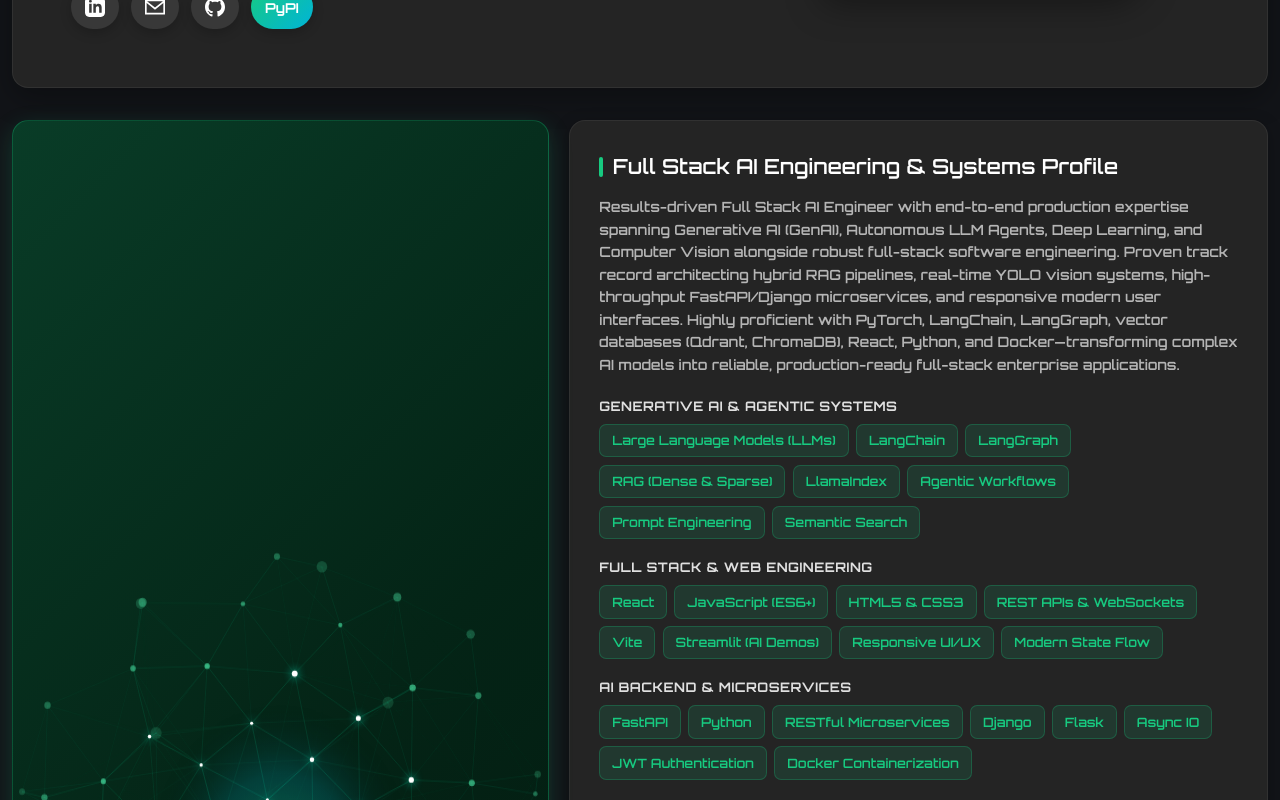
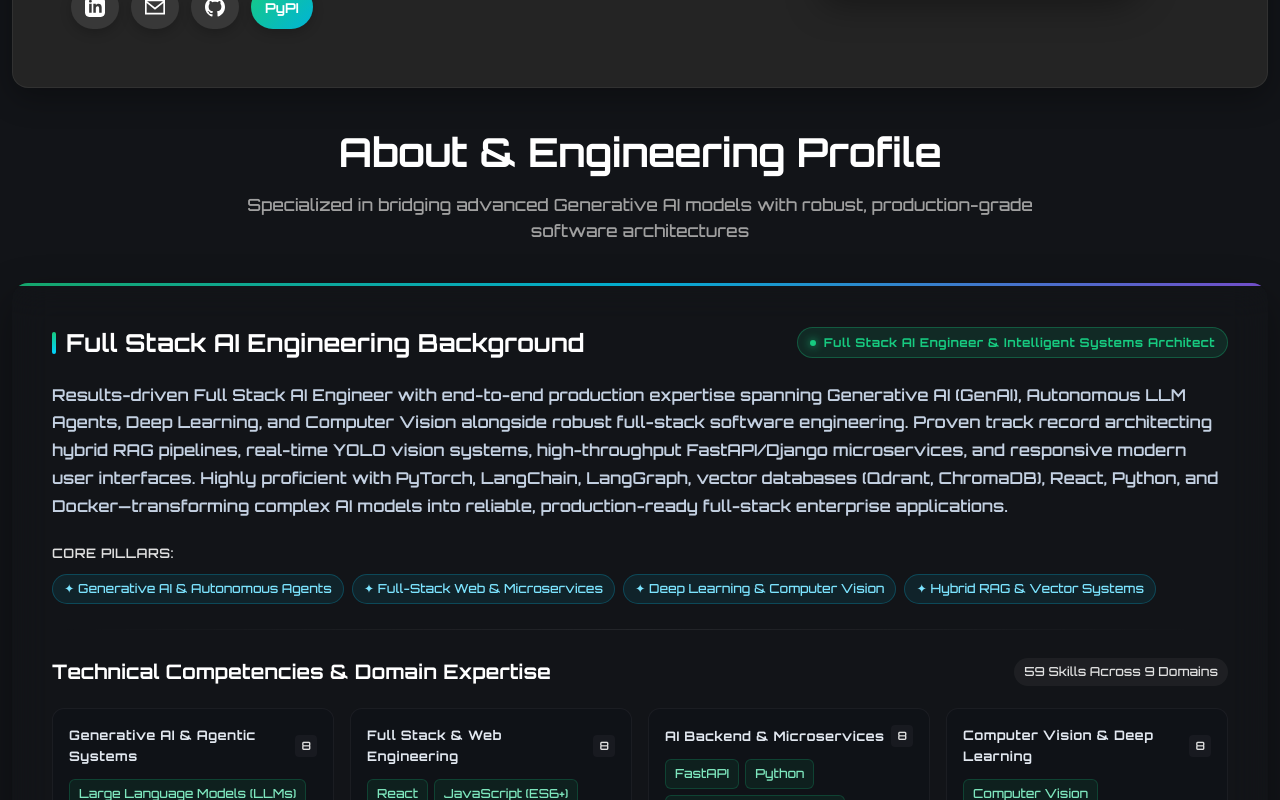
Before and after one commit to JOBIN456/PortFolio, a React (Vite) app: page / in a window 1280 px wide. Shown: the part 520-1320 px from the top of the page. Built offline with nearby package versions, Linux system fonts and the light colour scheme; the HTML template or start-up script is replaced by a standard one.

Commit message:
feat: add global styles and About component for portfolio

```diff
--- a/src/components/About.jsx
+++ b/src/components/About.jsx
@@ -1,222 +1,66 @@
-import React, { useEffect, useRef } from 'react';
+import React from 'react';
 import { portfolioData } from '../data/portfolioData';
-
-function Ai3DNeuralSphere() {
-  const canvasRef = useRef(null);
-  const mouseRef = useRef({ x: 0, y: 0, isHovered: false });
-
-  useEffect(() => {
-    const canvas = canvasRef.current;
-    if (!canvas) return;
-    const ctx = canvas.getContext('2d');
-    let animationFrameId;
-
-    const resizeCanvas = () => {
-      const rect = canvas.getBoundingClientRect();
-      canvas.width = rect.width * (window.devicePixelRatio || 1);
-      canvas.height = rect.height * (window.devicePixelRatio || 1);
-      ctx.scale(window.devicePixelRatio || 1, window.devicePixelRatio || 1);
-    };
-
-    resizeCanvas();
-    window.addEventListener('resize', resizeCanvas);
-
-    // Create 3D spherical points (Fibonacci sphere distribution for perfect distribution)
-    const numPoints = 65;
-    const points = [];
-    const phi = Math.PI * (3 - Math.sqrt(5)); // Golden angle
-
-    for (let i = 0; i < numPoints; i++) {
-      const y = 1 - (i / (numPoints - 1)) * 2; // y goes from 1 to -1
-      const radiusAtY = Math.sqrt(1 - y * y); // radius at y
-      const theta = phi * i; // golden angle increment
-
-      const x = Math.cos(theta) * radiusAtY;
-      const z = Math.sin(theta) * radiusAtY;
-
-      points.push({
-        x,
-        y,
-        z,
-        baseRadius: 1.8 + Math.random() * 1.5,
-      });
-    }
-
-    let rotX = 0.4;
-    let rotY = 0.6;
-    let rotZ = 0.2;
-    let time = 0;
-
-    const onMouseMove = (e) => {
-      const rect = canvas.getBoundingClientRect();
-      const nx = (e.clientX - rect.left) / rect.width - 0.5;
-      const ny = (e.clientY - rect.top) / rect.height - 0.5;
-      mouseRef.current = { x: nx * 3, y: ny * 3, isHovered: true };
-    };
-
-    const onMouseLeave = () => {
-      mouseRef.current.isHovered = false;
-    };
-
-    const onTouchMove = (e) => {
-      if (!e.touches || e.touches.length === 0) return;
-      const rect = canvas.getBoundingClientRect();
-      const nx = (e.touches[0].clientX - rect.left) / rect.width - 0.5;
-      const ny = (e.touches[0].clientY - rect.top) / rect.height - 0.5;
-      mouseRef.current = { x: nx * 3, y: ny * 3, isHovered: true };
-    };
-
-    const onTouchEnd = () => {
-      mouseRef.current.isHovered = false;
-    };
-
-    canvas.addEventListener('mousemove', onMouseMove);
-    canvas.addEventListener('mouseleave', onMouseLeave);
-    canvas.addEventListener('touchmove', onTouchMove, { passive: true });
-    canvas.addEventListener('touchend', onTouchEnd);
-
-    const render = () => {
-      time += 0.025;
-      const rect = canvas.getBoundingClientRect();
-      const w = rect.width;
-      const h = rect.height;
-
-      ctx.clearRect(0, 0, w, h);
-
-      const sphereRadius = Math.min(w, h) * 0.4;
-      const cx = w / 2;
-      const cy = h / 2;
-
-      // Smooth rotation with mouse influence
-      if (mouseRef.current.isHovered) {
-        rotY += 0.015 + mouseRef.current.x * 0.01;
-        rotX += 0.01 + mouseRef.current.y * 0.01;
-      } else {
-        rotY += 0.012;
-        rotX += 0.007;
-        rotZ += 0.004;
-      }
-
-      // Rotate points in 3D
-      const cosY = Math.cos(rotY), sinY = Math.sin(rotY);
-      const cosX = Math.cos(rotX), sinX = Math.sin(rotX);
-      const cosZ = Math.cos(rotZ), sinZ = Math.sin(rotZ);
-
-      const projected = points.map((p) => {
-        // Rotate around Y
-        let x1 = p.x * cosY - p.z * sinY;
-        let z1 = p.z * cosY + p.x * sinY;
-        let y1 = p.y;
-
-        // Rotate around X
-        let y2 = y1 * cosX - z1 * sinX;
-        let z2 = z1 * cosX + y1 * sinX;
-        let x2 = x1;
-
-        // Rotate around Z
-        let x3 = x2 * cosZ - y2 * sinZ;
-        let y3 = y2 * cosZ + x2 * sinZ;
-        let z3 = z2;
-
-        // Perspective projection
-        const fov = 350;
-        const scale = fov / (fov + z3 * sphereRadius);
-        const px = cx + x3 * sphereRadius * scale;
-        const py = cy + y3 * sphereRadius * scale;
-        const alpha = Math.max(0.15, Math.min(1, (z3 + 1.2) / 2.2));
-
-        return { px, py, z: z3, scale, alpha, baseR: p.baseRadius };
-      });
-
-      // Sort by depth (back to front)
-      projected.sort((a, b) => a.z - b.z);
-
-      // Draw connections
-      const maxConnDist = sphereRadius * 0.62;
-      for (let i = 0; i < projected.length; i++) {
-        for (let j = i + 1; j < projected.length; j++) {
-          const p1 = projected[i];
-          const p2 = projected[j];
-          const dx = p1.px - p2.px;
-          const dy = p1.py - p2.py;
-          const dist = Math.sqrt(dx * dx + dy * dy);
-
-          if (dist < maxConnDist) {
-            const connAlpha = (1 - dist / maxConnDist) * 0.3 * ((p1.alpha + p2.alpha) / 2);
-            ctx.beginPath();
-            ctx.moveTo(p1.px, p1.py);
-            ctx.lineTo(p2.px, p2.py);
-            ctx.strokeStyle = `rgba(0, 255, 180, ${connAlpha})`;
-            ctx.lineWidth = 1;
-            ctx.stroke();
-          }
-        }
-      }
-
-      // Draw pulsing center glow
-      const glowGrad = ctx.createRadialGradient(cx, cy, 2, cx, cy, sphereRadius * 0.6);
-      glowGrad.addColorStop(0, 'rgba(23, 202, 128, 0.35)');
-      glowGrad.addColorStop(0.5, 'rgba(0, 210, 255, 0.15)');
-      glowGrad.addColorStop(1, 'rgba(0, 0, 0, 0)');
-      ctx.fillStyle = glowGrad;
-      ctx.beginPath();
-      ctx.arc(cx, cy, sphereRadius * 0.6, 0, Math.PI * 2);
-      ctx.fill();
-
-      // Draw nodes
-      for (const p of projected) {
-        const r = p.baseR * p.scale * (1 + Math.sin(time * 3 + p.z) * 0.25);
-        ctx.beginPath();
-        ctx.arc(p.px, p.py, Math.max(1, r), 0, Math.PI * 2);
-
-        if (p.z > 0.3) {
-          ctx.fillStyle = '#ffffff';
-          ctx.shadowColor = '#00ffd5';
-          ctx.shadowBlur = 8;
-        } else {
-          ctx.fillStyle = `rgba(78, 240, 173, ${p.alpha})`;
-          ctx.shadowBlur = 0;
-        }
-        ctx.fill();
-        ctx.shadowBlur = 0;
-      }
-
-      animationFrameId = requestAnimationFrame(render);
-    };
-
-    render();
-
-    return () => {
-      window.removeEventListener('resize', resizeCanvas);
-      canvas.removeEventListener('mousemove', onMouseMove);
-      canvas.removeEventListener('mouseleave', onMouseLeave);
-      canvas.removeEventListener('touchmove', onTouchMove);
-      canvas.removeEventListener('touchend', onTouchEnd);
-      cancelAnimationFrame(animationFrameId);
-    };
-  }, []);
-
-  return <canvas ref={canvasRef} className="ai-3d-canvas" />;
-}
 
 export default function About() {
   const { personal, skills } = portfolioData;
 
+  const totalSkills = skills.reduce((acc, curr) => acc + curr.items.length, 0);
+
   return (
     <section className="about-us" id="about">
-      <div className="thegridabout">
-        <div className="imagegrid ai-sphere-card" aria-label="Interactive 3D Neural Sphere">
-          <Ai3DNeuralSphere />
+      <div className="section-header">
+        <h2>About & Engineering Profile</h2>
+        <p className="subtitle">
+          Specialized in bridging advanced Generative AI models with robust, production-grade software architectures
+        </p>
+      </div>
+
+      {/* Single Unified Container (No 2-grid, No image) */}
+      <div className="about-single-card">
+        {/* Top Header Row */}
+        <div className="about-card-top">
+          <div className="about-title-group">
+            <h3>Full Stack AI Engineering Background</h3>
+            <span className="about-role-pill">
+              <span className="pill-dot"></span>
+              {personal.profileRole || personal.badge || 'Full Stack AI Engineer'}
+            </span>
+          </div>
         </div>
 
-        <div className="contentgrid">
-          <h3>Full Stack AI Engineering & Systems Profile</h3>
-          <p className="about-text">{personal.aboutText}</p>
+        {/* Bio Paragraph */}
+        <p className="about-text">{personal.aboutText}</p>
 
-          <div className="skills-grid">
+        {/* Core Pillars Chips */}
+        {personal.corePillars && personal.corePillars.length > 0 && (
+          <div className="about-pillars-row">
+            <span className="pillars-label">Core Pillars:</span>
+            <div className="pillars-list">
+              {personal.corePillars.map((pillar) => (
+                <span className="about-pillar-tag" key={pillar}>
+                  ✦ {pillar}
+                </span>
+              ))}
+            </div>
+          </div>
+        )}
+
+        <div className="about-card-divider" />
+
+        {/* Skills Section */}
+        <div className="about-skills-section">
+          <div className="skills-section-header">
+            <h4>Technical Competencies & Domain Expertise</h4>
+            <span className="skills-count-chip">{totalSkills} Skills Across {skills.length} Domains</span>
+          </div>
+
+          <div className="skills-grid-unified">
             {skills.map((skillGroup) => (
-              <div className="skill-category" key={skillGroup.category}>
-                <h4>{skillGroup.category}</h4>
+              <div className="skill-category-card" key={skillGroup.category}>
+                <div className="skill-cat-header">
+                  <h5>{skillGroup.category}</h5>
+                  <span className="skill-cat-count">{skillGroup.items.length}</span>
+                </div>
                 <div className="skill-tags">
                   {skillGroup.items.map((item) => (
                     <span className="skill-tag" key={item}>
--- a/src/index.css
+++ b/src/index.css
@@ -389,191 +389,248 @@ body {
     width: 100%;
 }
 
-.thegridabout {
-    display: grid;
-    grid-template-columns: 1fr 1.3fr;
-    gap: 1.25rem;
-    align-items: stretch;
-}
-
-.imagegrid {
-    background: linear-gradient(135deg, #093c27 0%, #042416 50%, #02160d 100%);
+/* ABOUT SECTION - SINGLE UNIFIED CONTAINER */
+.about-us {
+  width: 100%;
+}
+
+.about-single-card {
+  width: 100%;
+  background: var(--bg-card);
+  backdrop-filter: blur(18px);
+  -webkit-backdrop-filter: blur(18px);
   border-radius: var(--border-radius);
-    display: flex;
-    flex-direction: column;
-    justify-content: center;
-    align-items: center;
-    padding: clamp(1.2rem, 2.5vw, 1.8rem);
-    color: white;
+  border: 1px solid var(--glass-border);
+  box-shadow: 0 16px 40px rgba(0, 0, 0, 0.35);
+  padding: clamp(24px, 4vw, 40px);
   position: relative;
   overflow: hidden;
-    box-shadow: 0 8px 24px rgba(23, 202, 128, 0.2);
-    border: 1px solid rgba(23, 202, 128, 0.3);
-    min-height: 340px;
-}
-
-.ai-sphere-card {
-    position: relative;
-    cursor: grab;
-}
-
-.ai-sphere-card:active {
-    cursor: grabbing;
-}
-
-.ai-3d-canvas {
+  transition: border-color var(--transition-smooth);
+}
+
+.about-single-card::before {
+  content: '';
   position: absolute;
   top: 0;
   left: 0;
-    width: 100%;
-    height: 100%;
-    z-index: 1;
-}
-
-.ai-sphere-content {
-    position: relative;
-    z-index: 2;
+  right: 0;
+  height: 3px;
+  background: linear-gradient(90deg, var(--primary-color), var(--accent-cyan), var(--accent-purple));
+  opacity: 0.8;
+}
+
+.about-single-card:hover {
+  border-color: rgba(23, 202, 128, 0.35);
+}
+
+.about-card-top {
+  margin-bottom: 1.2rem;
+}
+
+.about-title-group {
+  display: flex;
+  justify-content: space-between;
+  align-items: center;
+  flex-wrap: wrap;
+  gap: 12px;
+}
+
+.about-title-group h3 {
+  color: #ffffff;
+  font-size: clamp(1.25rem, 2.2vw, 1.55rem);
+  font-weight: 700;
+  display: flex;
+  align-items: center;
+  gap: 10px;
+}
+
+.about-title-group h3::before {
+  content: '';
+  width: 4px;
+  height: 22px;
+  background: linear-gradient(to bottom, var(--primary-color), var(--accent-cyan));
+  border-radius: 2px;
+  flex-shrink: 0;
+}
+
+.about-role-pill {
+  display: inline-flex;
+  align-items: center;
+  gap: 8px;
+  background: rgba(23, 202, 128, 0.12);
+  border: 1px solid rgba(23, 202, 128, 0.3);
+  color: var(--primary-color);
+  font-family: var(--font-heading);
+  font-size: 0.76rem;
+  font-weight: 700;
+  padding: 5px 12px;
+  border-radius: 999px;
+  letter-spacing: 0.5px;
+}
+
+.about-role-pill .pill-dot {
+  width: 6px;
+  height: 6px;
+  border-radius: 50%;
+  background: var(--primary-color);
+  box-shadow: 0 0 8px var(--primary-color);
+}
+
+.about-text {
+  color: #c4d1e2;
+  font-size: clamp(0.92rem, 1.6vw, 1.02rem);
+  line-height: 1.7;
+  margin-bottom: 1.4rem;
+}
+
+.about-pillars-row {
+  display: flex;
+  align-items: center;
+  gap: 10px;
+  flex-wrap: wrap;
+  margin-bottom: 1.5rem;
+}
+
+.pillars-label {
+  font-size: 0.82rem;
+  color: var(--text-muted);
+  font-weight: 600;
+  text-transform: uppercase;
+  letter-spacing: 0.5px;
+}
+
+.pillars-list {
+  display: flex;
+  flex-wrap: wrap;
+  gap: 8px;
+}
+
+.about-pillar-tag {
+  background: rgba(0, 210, 255, 0.08);
+  color: #7ce4ff;
+  border: 1px solid rgba(0, 210, 255, 0.22);
+  font-size: 0.78rem;
+  font-weight: 500;
+  padding: 4px 11px;
+  border-radius: 999px;
+  transition: all var(--transition-fast);
+}
+
+.about-pillar-tag:hover {
+  background: rgba(0, 210, 255, 0.16);
+  color: #ffffff;
+  border-color: var(--accent-cyan);
+}
+
+.about-card-divider {
+  width: 100%;
+  height: 1px;
+  background: linear-gradient(90deg, transparent, rgba(255, 255, 255, 0.08), transparent);
+  margin: 1.6rem 0;
+}
+
+/* Skills in Single Unified Container */
+.about-skills-section {
   display: flex;
   flex-direction: column;
-    align-items: center;
-    text-align: center;
-    width: 100%;
-    pointer-events: none;
-}
-
-.ai-status-pill {
-    display: inline-flex;
-    align-items: center;
-    gap: 8px;
-    background: rgba(0, 0, 0, 0.45);
-    border: 1px solid rgba(23, 202, 128, 0.6);
-    color: #4ef0ad;
-    padding: 4px 12px;
+  gap: 16px;
+}
+
+.skills-section-header {
+  display: flex;
+  justify-content: space-between;
+  align-items: center;
+  flex-wrap: wrap;
+  gap: 10px;
+  margin-bottom: 4px;
+}
+
+.skills-section-header h4 {
+  font-size: clamp(1.05rem, 1.8vw, 1.25rem);
+  color: #ffffff;
+  font-weight: 700;
+}
+
+.skills-count-chip {
+  background: rgba(255, 255, 255, 0.05);
+  color: var(--text-secondary);
+  border: 1px solid var(--glass-border);
+  font-size: 0.78rem;
+  font-weight: 500;
+  padding: 4px 10px;
   border-radius: 999px;
-    font-size: 0.7rem;
-    letter-spacing: 0.8px;
-    margin-bottom: 0.8rem;
-    backdrop-filter: blur(8px);
-}
-
-.ai-pulse-radar {
-    width: 7px;
-    height: 7px;
-    background: #17ca80;
-    border-radius: 50%;
-    box-shadow: 0 0 8px #17ca80;
-    animation: pulse 1.6s infinite ease-in-out;
-}
-
-.ai-sphere-title {
-    font-size: clamp(1.2rem, 2.2vw, 1.5rem);
-    color: #ffffff;
+  font-family: var(--font-mono);
+}
+
+.skills-grid-unified {
+  display: grid;
+  grid-template-columns: repeat(auto-fill, minmax(280px, 1fr));
+  gap: 16px;
+}
+
+.skill-category-card {
+  background: rgba(14, 17, 24, 0.65);
+  border: 1px solid rgba(255, 255, 255, 0.05);
+  border-radius: 12px;
+  padding: 16px;
+  transition: all var(--transition-fast);
+}
+
+.skill-category-card:hover {
+  background: rgba(18, 22, 32, 0.85);
+  border-color: rgba(23, 202, 128, 0.3);
+  transform: translateY(-2px);
+  box-shadow: 0 8px 20px rgba(0, 0, 0, 0.3);
+}
+
+.skill-cat-header {
+  display: flex;
+  justify-content: space-between;
+  align-items: center;
+  margin-bottom: 12px;
+}
+
+.skill-cat-header h5 {
+  font-family: var(--font-heading);
+  font-size: 0.82rem;
   font-weight: 700;
-    margin-bottom: 0.25rem;
-    letter-spacing: 0.4px;
-    text-shadow: 0 2px 10px rgba(0, 0, 0, 0.7);
-}
-
-.ai-sphere-subtitle {
-    color: #a8f5d3;
-    font-size: clamp(0.75rem, 1.6vw, 0.84rem);
-    font-weight: 500;
-    margin-bottom: 1rem;
-    text-shadow: 0 1px 6px rgba(0, 0, 0, 0.7);
-}
-
-.ai-sphere-tags {
+  color: #e2e8f0;
+  letter-spacing: 0.5px;
+}
+
+.skill-cat-count {
+  font-size: 0.72rem;
+  color: var(--text-muted);
+  font-family: var(--font-mono);
+  background: rgba(255, 255, 255, 0.04);
+  padding: 2px 6px;
+  border-radius: 4px;
+}
+
+.skill-tags {
   display: flex;
   flex-wrap: wrap;
   gap: 6px;
-    justify-content: center;
-}
-
-.sphere-tag {
-    background: rgba(0, 0, 0, 0.45);
-    border: 1px solid rgba(0, 210, 255, 0.35);
-    color: #7ce4ff;
-    padding: 4px 10px;
+}
+
+.skill-tag {
+  background: rgba(23, 202, 128, 0.08);
+  color: #7ee7be;
+  padding: 4px 9px;
   border-radius: 6px;
-    font-size: 0.72rem;
-    font-weight: 600;
-    backdrop-filter: blur(6px);
-}
-
-.contentgrid {
-    border-radius: var(--border-radius);
-    background-color: #242424;
-    padding: clamp(1.2rem, 2.5vw, 1.8rem);
-    box-shadow: 0 4px 16px rgba(0, 0, 0, 0.25);
-    border: 1px solid rgba(255, 255, 255, 0.06);
-}
-
-.contentgrid h3 {
-    color: #ffffff;
-    font-size: clamp(1.15rem, 2.2vw, 1.3rem);
-    margin-bottom: 0.8rem;
-    display: flex;
-    align-items: center;
-    gap: 0.6rem;
-}
-
-.contentgrid h3::before {
-    content: '';
-    width: 4px;
-    height: 20px;
-    background: var(--primary-color);
-    border-radius: 2px;
-    flex-shrink: 0;
-}
-
-.about-text {
-    color: #b5b5b5;
-    line-height: 1.6;
-    margin-bottom: 1.2rem;
-    font-size: 0.88rem;
-}
-
-.skills-grid {
-    display: grid;
-    gap: 0.9rem;
-}
-
-.skill-category {
-    margin-bottom: 0.2rem;
-}
-
-.skill-category h4 {
-    color: #e0e0e0;
-    font-size: 0.82rem;
-    font-weight: 700;
-    margin-bottom: 0.45rem;
-    text-transform: uppercase;
-    letter-spacing: 0.5px;
-}
-
-.skill-tags {
-    display: flex;
-    flex-wrap: wrap;
-    gap: 0.45rem;
-}
-
-.skill-tag {
-    background: rgba(23, 202, 128, 0.12);
-    color: var(--primary-color);
-    padding: 0.35rem 0.75rem;
-    border-radius: 0.45rem;
-    font-size: 0.8rem;
-    font-weight: 600;
-    border: 1px solid rgba(23, 202, 128, 0.25);
-    transition: all 0.25s ease;
+  font-size: 0.78rem;
+  font-weight: 500;
+  border: 1px solid rgba(23, 202, 128, 0.2);
+  transition: all var(--transition-fast);
   cursor: default;
 }
 
 .skill-tag:hover {
   background: var(--primary-color);
-    color: white;
+  color: #06160e;
+  border-color: var(--primary-color);
   transform: translateY(-2px);
-    box-shadow: 0 4px 10px rgba(23, 202, 128, 0.3);
+  box-shadow: 0 4px 12px var(--primary-glow);
 }
 
 /* SECTION HEADERS */
```
Lines whose indentation alone changed are shown as unchanged.
